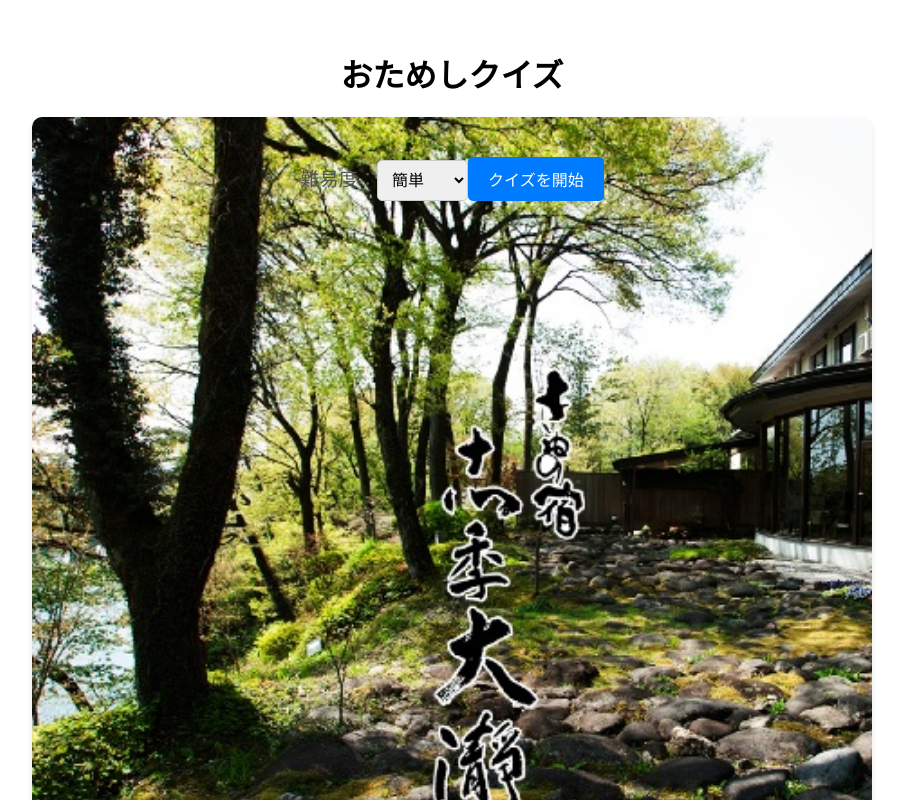
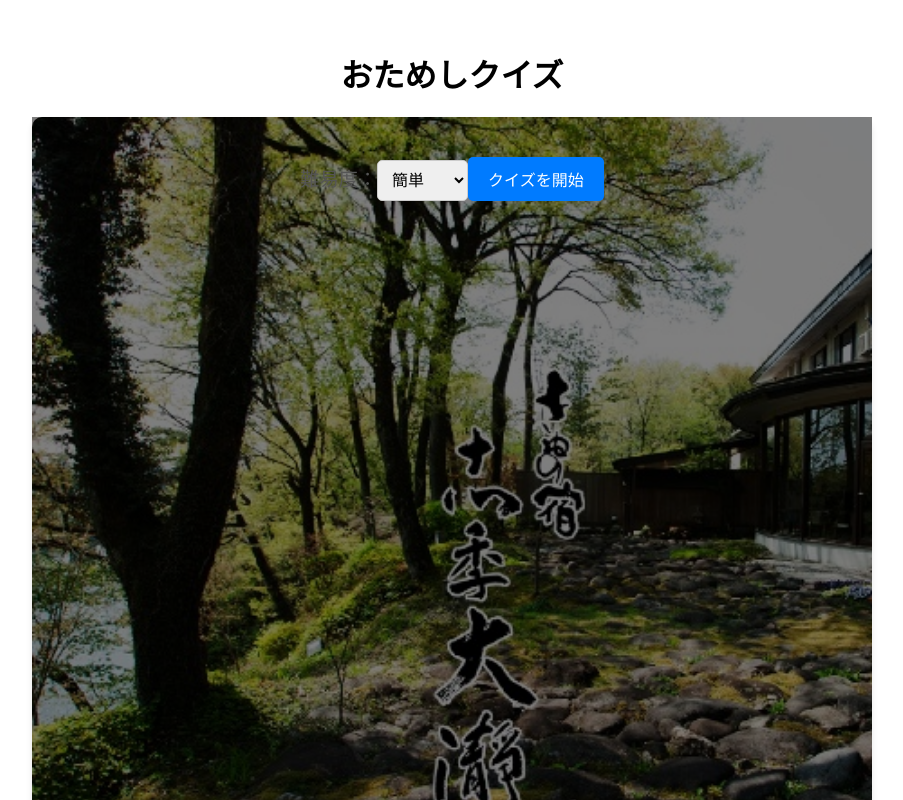
Before and after one commit to h-yajima/shikiootoro, a Vue app in the folder vue-quiz-app/: page / in a window 1280 px wide. Shown: the top 800 px of the page, without its empty margins (188-1091 px from the left). Built offline with nearby package versions, Linux system fonts and the light colour scheme.

Commit message:
背景画像を旅館画像に設定

```diff
--- a/vue-quiz-app/src/components/Quiz.vue
+++ b/vue-quiz-app/src/components/Quiz.vue
@@ -1,5 +1,6 @@
 <template>
   <div class="quiz-container">
+    <div class="overlay"></div> <!-- 半透明のオーバーレイを追加 -->
     <div v-if="!difficultySelected" class="difficulty-section">
       <label for="difficulty" class="difficulty-label">難易度：</label>
       <select id="difficulty" v-model="selectedDifficulty" class="difficulty-select">
@@ -20,8 +21,10 @@
       </div>
     </div>
     <div v-else class="result-section">
-      <h2 class="result-title">あなたのスコア: {{ score }} / {{ questions.length }}</h2>
-      <button @click="restartQuiz" class="restart-button">クイズをリスタート</button>
+      <div class="result-container"> <!-- 半透明の背景を追加 -->
+        <h2 class="result-title">あなたのスコア: {{ score }} / {{ questions.length }}</h2>
+        <button @click="restartQuiz" class="restart-button">クイズをリスタート</button>
+      </div>
     </div>
   </div>
 </template>
@@ -105,10 +108,46 @@ export default {
 
 <style scoped>
 .quiz-container {
+  position: relative; /* オーバーレイを配置するために必要 */
   background-image: url('/images/bg/title.jpg'); /* 背景画像を設定 */
   background-size: cover; /* 背景画像をコンテナにフィット */
   background-position: center; /* 背景画像を中央に配置 */
   min-height: 100vh; /* コンテナの高さを画面全体に設定 */
   padding: 20px; /* コンテンツの内側に余白を追加 */
 }
+
+.overlay {
+  position: absolute; /* オーバーレイを背景画像の上に配置 */
+  top: 0;
+  left: 0;
+  width: 100%;
+  height: 100%;
+  background-color: rgba(0, 0, 0, 0.5); /* 半透明の黒いオーバーレイ */
+  z-index: 1; /* コンテンツより下に配置 */
+}
+
+.title, .difficulty-section, .question-section, .result-section {
+  position: relative; /* オーバーレイの上に配置 */
+  z-index: 2; /* オーバーレイより上に配置 */
+  color: #fff; /* テキストを白に設定してコントラストを高める */
+}
+
+.question-section {
+  background-color: rgba(0, 0, 0, 0.6); /* 半透明の背景を追加 */
+  padding: 20px;
+  border-radius: 10px;
+}
+
+.result-container {
+  background-color: rgba(0, 0, 0, 0.6); /* 半透明の背景を追加 */
+  padding: 20px;
+  border-radius: 10px;
+  text-align: center;
+}
+
+.result-title {
+  font-size: 1.5rem;
+  margin-bottom: 20px;
+  color: #fff; /* テキストを白に設定してコントラストを高める */
+}
 </style>
```
